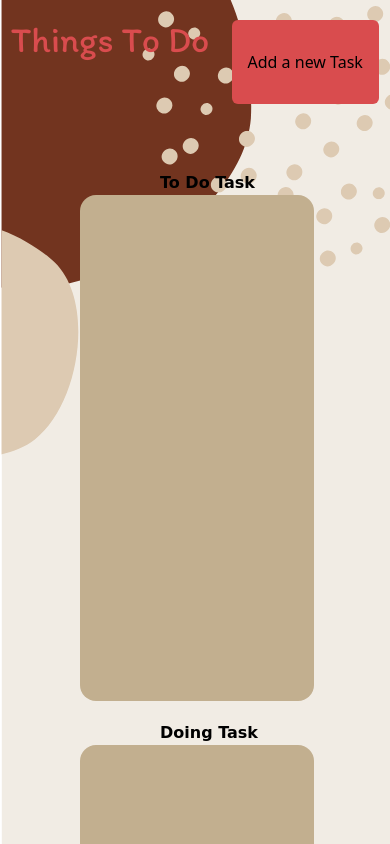
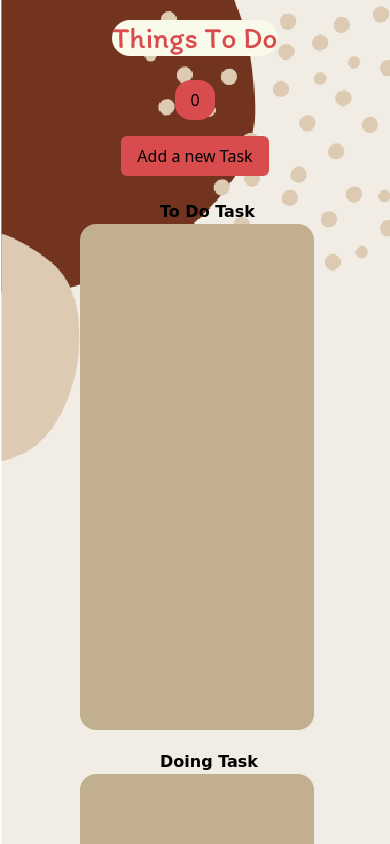
Before and after one commit to ligh-cloud/to-do-list, a plain HTML site: page index.html in a window 390 px wide. Shown: the top 844 px of the page. Drawn offline with nearby package versions, Linux system fonts and the light colour scheme; a web font is replaced by a local one.

Commit message:
i did add a counter for tasks

```diff
--- a/index.html
+++ b/index.html
@@ -18,10 +18,12 @@
 
 <body class="flex flex-col ">
     <section class="bg-[url('background.svg')] h-[100%] w-[100%] min-h-screen flex flex-col justify-evenly bg-cover">
-        <div class="h-[15vh] flex justify-around m-y-[10vh] mt-5">
-            <h1 class="font-roboto text-4xl text-[#d94c4e]">Things To Do</h1>
-            <button class="bg-[#d94c4e] px-4 rounded-md  h-[10vh] :" onclick="showForm()">Add a new Task</button>
+        <div class="flex flex-col md:flex-row justify-around items-center h-auto md:h-[15vh] m-y-[10vh] mt-5 px-4 gap-4">
+            <h1 class="font-roboto text-3xl md:text-4xl text-[#d94c4e] text-center md:text-left">Things To Do</h1>
+            <p id="task-number" class="bg-[#d94c4e] rounded-2xl pt-2 w-10 h-10 text-center mt-2 md:mt-0"></p>
+            <button class="bg-[#d94c4e] px-4 py-2 rounded-md h-auto md:h-[10vh]" onclick="showForm()">Add a new Task</button>
         </div>
+
         <div class="flex justify-evenly">
             <div id="myForm"
                 class="hidden top-0 left-0 absolute bg-black bg-opacity-60 w-full h-screen flex justify-center items-center">
@@ -47,7 +49,7 @@
                     </div>
                     <div>
                         <select class="rounded-md outline-none w-full" id="priority">
-                            <option selected disabled>Choose priority</option>
+                            <option id="disabled" selected disabled>Choose priority</option>
                             <option value="p1">Very Important Task </option>
                             <option value="p2">Normal Task</option>
                             <option value="p3">Optional Task</option>
@@ -99,7 +101,7 @@
 
     <script>
         let currentEditTask = null;
-
+        let taskNumber = 0;
         function showForm() {
             document.getElementById("myForm").classList.remove("hidden");
             document.getElementById("taskNameInput").focus();
@@ -108,7 +110,7 @@
         function closeForm() {
             document.getElementById("myForm").classList.add("hidden");
         }
-
+        document.getElementById("task-number").innerText = taskNumber;
         function saveTask() {
             const taskName = document.getElementById("taskNameInput").value;
             const taskDetails = document.getElementById("taskDetailsInput").value;
@@ -121,12 +123,12 @@
             }
 
             if (currentEditTask) {
-                // Update task details
+                // update task details
                 currentEditTask.querySelector(".task-name").textContent = taskName;
                 currentEditTask.querySelector(".task-details").textContent = taskDetails;
                 currentEditTask.querySelector(".task-date").textContent = `Due: ${dueDate}`;
 
-                // Move task if status has changed
+                // move task if status has changed
                 const newTaskList = document.getElementById(`${status}-tasks`);
                 if (currentEditTask.parentElement !== newTaskList) {
                     newTaskList.appendChild(currentEditTask);
@@ -173,6 +175,10 @@
                 // Add the task to the chosen list
                 const taskList = document.getElementById(`${status}-tasks`);
                 taskList.appendChild(newTask);
+                taskNumber++;
+                document.getElementById("task-number").innerText = taskNumber;
+
+
             }
 
             clearForm();
@@ -197,9 +203,12 @@
             document.getElementById("taskDetailsInput").value = '';
             document.getElementById("taskDateInput").value = '';
             document.getElementById("status").value = 'to-do';
+            document.getElementById("priority").value = 'disabled';
         }
         function deleteTask(eltTask) {
             eltTask.remove();
+            taskNumber--;
+            document.getElementById("task-number").innerText = taskNumber;
         }
         window.onload = function () {
             document.getElementById("taskNameInput").focus(); // Focus on the task name input on load
--- a/style.css
+++ b/style.css
@@ -18,6 +18,7 @@ li{
 }
 h1{
    font-family: "Itim", cursive;
+
 }
 @media (max-width: 740px) {
 
@@ -31,4 +32,9 @@ h1{
       width: 60vw !important;
       height: 60vh !important;
    }
+   h1{
+      background-color: #fafaeb;
+      height: fit-content;
+      border-radius: 20px;
+   }
  }
```
